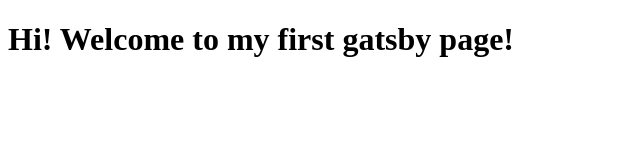
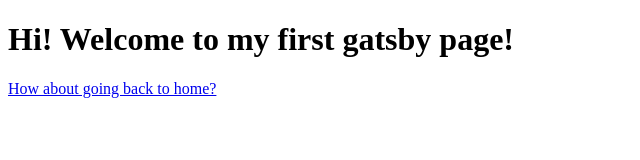
Before and after one commit to ttanathoss/live-workshop-demo-blog, a Gatsby site: page /about in a window 1280 px wide. Shown: the whole page, without its empty margins (0-640 px from the left). Built offline with nearby package versions, Linux system fonts and the light colour scheme; Gatsby itself is replaced by a stand-in of ours.

Commit message:
Improved 'a' to 'Link'

```diff
--- a/src/pages/about.js
+++ b/src/pages/about.js
@@ -1,5 +1,13 @@
 import React from 'react';
+import { Link } from 'gatsby';
 
-const About = () => <h1>Hi! Welcome to my first gatsby page!</h1>;
+const About = () => (
+  <main>
+    <h1>Hi! Welcome to my first gatsby page!</h1>
+    <p>
+      <Link to="/">How about going back to home?</Link>
+    </p>
+  </main>
+);
 
 export default About;
```
